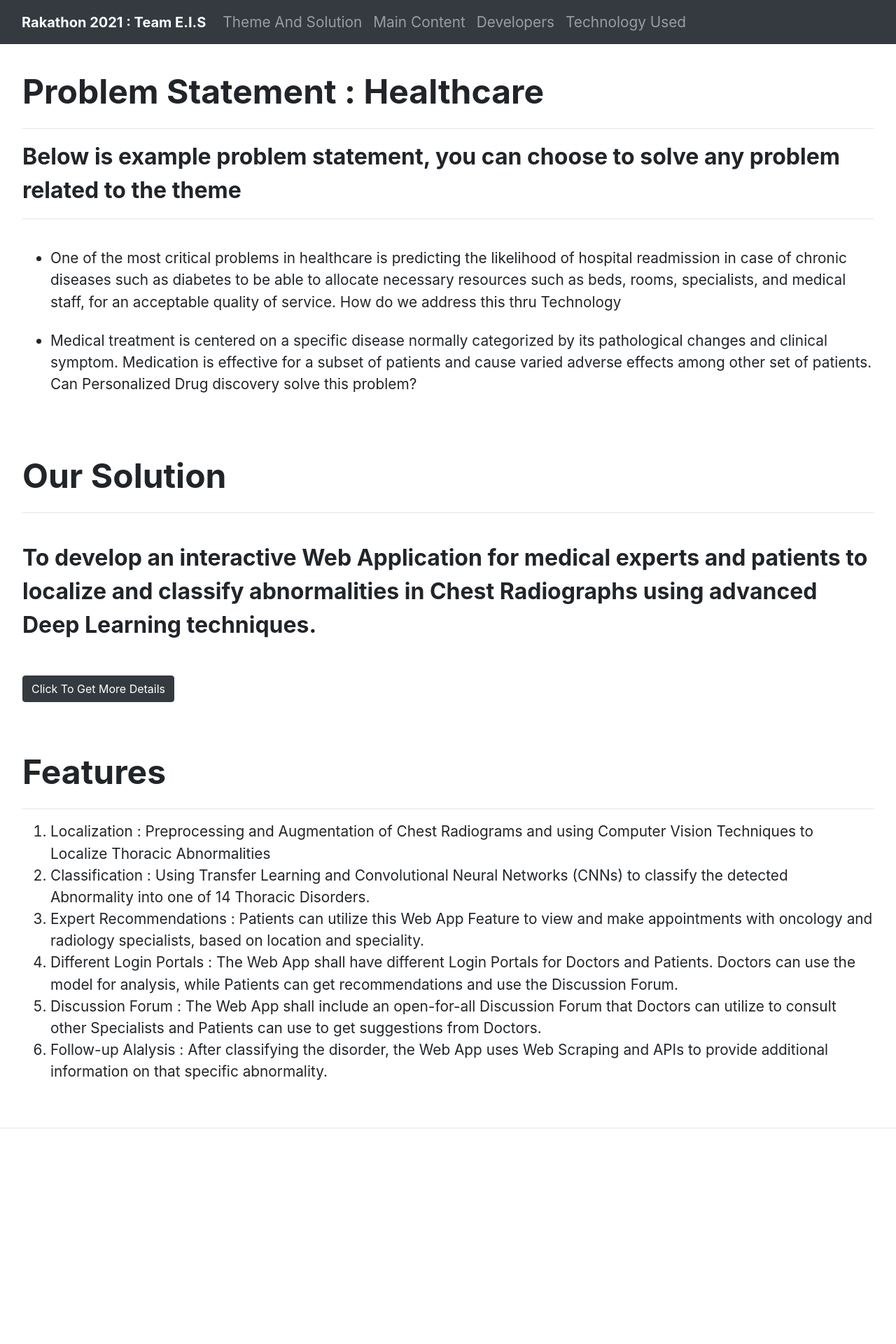
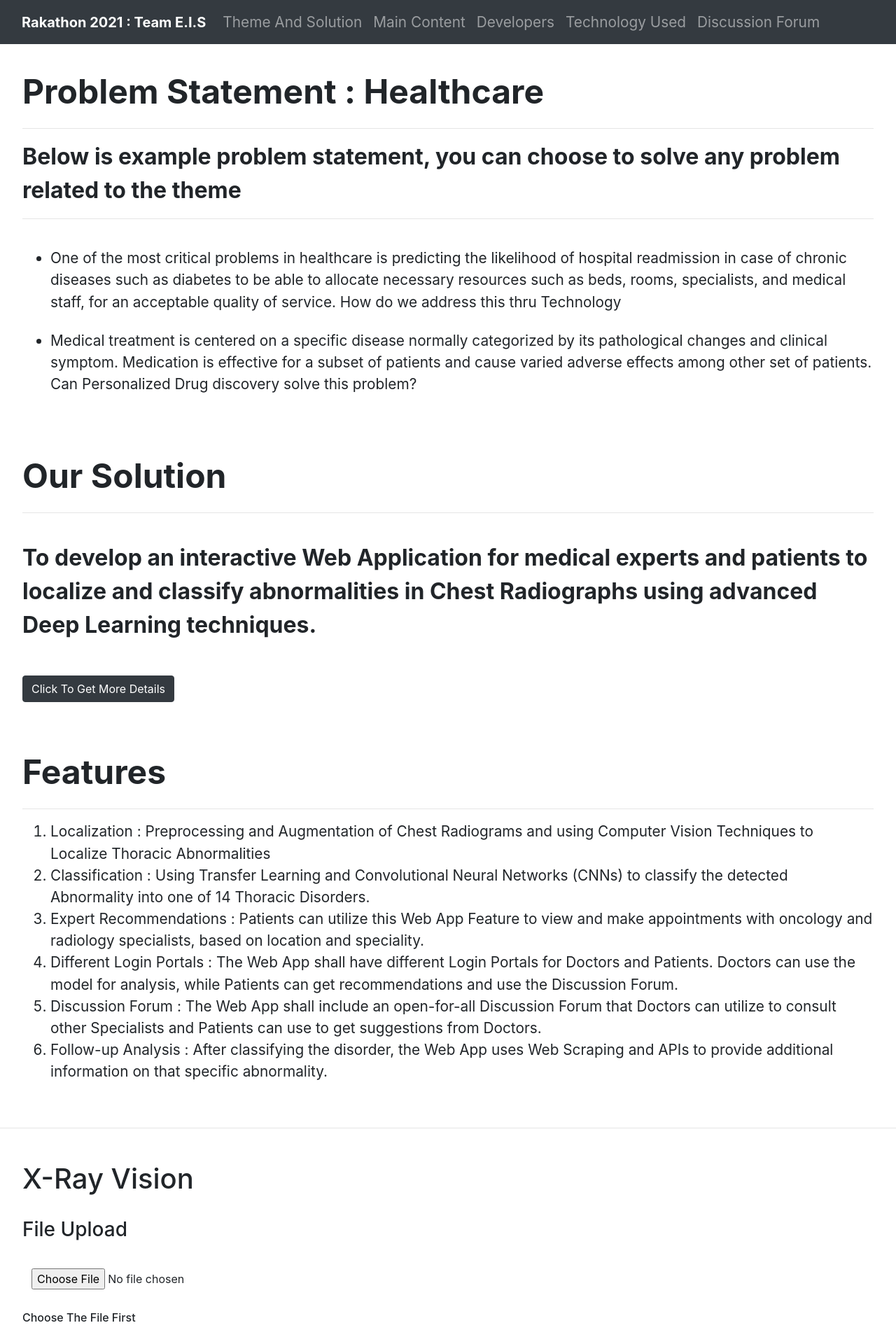
Before and after one commit to Prateek-Yashaswi/X-Ray-Vision, a React (Create React App) app: page / in a window 1280 px wide. Shown: the top 1920 px of the page at 70% size. Before the commit the page ends 1628 px from the top, so only its background shows below. Built offline with nearby package versions, Linux system fonts and the light colour scheme.

Commit message:
File Upload Done

```diff
--- a/package.json
+++ b/package.json
@@ -7,10 +7,12 @@
     "@testing-library/jest-dom": "^5.11.10",
     "@testing-library/react": "^11.2.6",
     "@testing-library/user-event": "^12.8.3",
+    "axios": "^0.21.1",
     "bootstrap": "^4.6.0",
     "react": "^17.0.2",
     "react-bootstrap": "^1.5.2",
     "react-dom": "^17.0.2",
+    "react-router-dom": "^5.2.0",
     "react-scripts": "4.0.3",
     "web-vitals": "^1.1.1"
   },
--- a/src/App.js
+++ b/src/App.js
@@ -1,14 +1,16 @@
+import React from 'react';
 import './App.css';
-
 import Header from './components/Header';
-import mainContent from './components/mainContent';
+import Content from './components/Content';
+import Mynav from './components/Mynav';
 
 function App() {
   return (
-    <div className='body'>
+  <div className='body'>
+      <Mynav/>
       <Header></Header>
-      <mainContent></mainContent>
-    </div>
+      <Content></Content>
+  </div>
   );
 }
 
--- /dev/null
+++ b/src/components/Content.css
@@ -0,0 +1,9 @@
+.desc{
+    padding: 2rem;
+    text-align: left;
+}
+
+.file-details{
+    margin-top: 10px;
+
+}
--- /dev/null
+++ b/src/components/Content.js
@@ -0,0 +1,102 @@
+import React, { Component } from 'react';
+import '../../node_modules/bootstrap/dist/css/bootstrap.min.css';
+import './Content.css';
+import axios from 'axios';
+
+class Content extends Component {
+
+    state = {
+
+        // Initially, no file is selected
+        selectedFile: null
+    };
+
+    // On file select (from the pop up)
+    onFileChange = event => {
+
+        // Update the state
+        this.setState({ selectedFile: event.target.files[0] });
+
+    };
+
+    // On file upload (click the upload button)
+    onFileUpload = () => {
+
+        // Create an object of formData
+        const formData = new FormData();
+
+        // Update the formData object
+        formData.append(
+            "myFile",
+            this.state.selectedFile,
+            this.state.selectedFile.name
+        );
+
+        // Details of the uploaded file
+        console.log(this.state.selectedFile);
+
+        // Request made to the backend api
+        // Send formData object
+        axios.post("api/uploadfile", formData);
+    };
+
+    // File content to be displayed after
+    // file upload is complete
+    fileData = () => {
+
+        if (this.state.selectedFile) {
+
+            return (
+                <div className='file-details'>
+                    <hr></hr>
+                    <h2>File Details:</h2>
+
+                    <p>File Name: {this.state.selectedFile.name}</p>
+
+
+                    <p>File Type: {this.state.selectedFile.type}</p>
+
+
+                    <p>
+                        Last Modified:{" "}
+                        {this.state.selectedFile.lastModifiedDate.toDateString()}
+                    </p>
+
+                    <button onClick={this.onFileUpload} className='upload-button btn btn-dark'>
+                        Upload!
+				</button>
+
+                </div>
+            );
+        } else {
+            return (
+                <div>
+                    <br />
+                    <h6>Choose The File First</h6>
+                </div>
+            );
+        }
+    };
+
+    render() {
+
+        return (
+            <div className="desc">
+                <h1>
+                    X-Ray Vision
+			</h1>
+                <br></br>
+                <h3>
+                    File Upload
+			</h3>
+                <br></br>
+                <div>
+                    <input type="file" onChange={this.onFileChange} className='btn input-button' />
+                </div>
+                {this.fileData()}
+            </div>
+        );
+    }
+}
+
+export default Content;
--- a/src/components/Header.css
+++ b/src/components/Header.css
@@ -1,11 +1,3 @@
-.customNav{
-    margin: 0 auto;
-}
-
-.navbar-brand{
-    font-weight: bolder;
-}
-
 .content{
     padding: 2rem;
     text-align: left;
--- a/src/components/Header.js
+++ b/src/components/Header.js
@@ -1,7 +1,7 @@
 import React from 'react';
 import './Header.css';
 import '../../node_modules/bootstrap/dist/css/bootstrap.min.css';
-import '../../node_modules/bootstrap/dist/js/bootstrap.min.js';
+import 'bootstrap/dist/js/bootstrap.min';
 
 
 function Header() {
@@ -12,32 +12,7 @@ function Header() {
 
 
     return (
-        <div id="customNav">
-            <nav class="navbar navbar-expand-lg navbar-dark bg-dark">
-                <div class="container-fluid">
-                    <a class="navbar-brand" href="#">Rakathon 2021 : Team E.I.S</a>
-                    <button class="navbar-toggler" type="button" data-bs-toggle="collapse" data-bs-target="#navbarTogglerDemo02" aria-controls="navbarTogglerDemo02" aria-expanded="false" aria-label="Toggle navigation">
-                        <span class="navbar-toggler-icon"></span>
-                    </button>
-                    <div class="collapse navbar-collapse" id="navbarTogglerDemo02">
-                        <ul class="navbar-nav me-auto mb-2 mb-lg-0">
-                            <li class="nav-item">
-                                <a class="nav-link" aria-current="page" href="#">Theme And Solution</a>
-                            </li>
-                            <li class="nav-item">
-                                <a class="nav-link" href="#">Main Content</a>
-                            </li>
-                            <li class="nav-item">
-                                <a class="nav-link" href="#">Developers</a>
-                            </li>
-                            <li class="nav-item">
-                                <a class="nav-link" href="#">Technology Used</a>
-                            </li>
-                        </ul>
-                    </div>
-                </div>
-            </nav>
-
+        <div id="content-body">
             <div className='content'>
                 <span className="content-text1">Problem Statement : Healthcare</span>
                 <hr></hr>
@@ -86,7 +61,7 @@ function Header() {
                         Discussion Forum : The Web App shall include an open-for-all Discussion Forum that Doctors can utilize to consult other Specialists and Patients can use to get suggestions from Doctors.
                     </li>
                     <li>
-                        Follow-up Alalysis : After classifying the disorder, the Web App uses Web Scraping and APIs to provide additional information on that specific abnormality.
+                        Follow-up Analysis : After classifying the disorder, the Web App uses Web Scraping and APIs to provide additional information on that specific abnormality.
                     </li>
                 </ol>
             </div>
--- /dev/null
+++ b/src/components/Mynav.css
@@ -0,0 +1,7 @@
+.customNav{
+    margin: 0 auto;
+}
+
+.navbar-brand{
+    font-weight: bolder;
+}
--- /dev/null
+++ b/src/components/Mynav.js
@@ -0,0 +1,38 @@
+import React from 'react';
+import './Mynav.css';
+
+function Mynav(){
+    return(
+        <div className='mynav'>
+            <nav class="navbar navbar-expand-lg navbar-dark bg-dark">
+                <div class="container-fluid">
+                    <a class="navbar-brand" href="#">Rakathon 2021 : Team E.I.S</a>
+                    <button class="navbar-toggler" type="button" data-bs-toggle="collapse" data-bs-target="#navbarTogglerDemo02" aria-controls="navbarTogglerDemo02" aria-expanded="false" aria-label="Toggle navigation">
+                        <span class="navbar-toggler-icon"></span>
+                    </button>
+                    <div class="collapse navbar-collapse" id="navbarTogglerDemo02">
+                        <ul class="navbar-nav me-auto mb-2 mb-lg-0">
+                            <li class="nav-item">
+                                <a class="nav-link" aria-current="page" href="#">Theme And Solution</a>
+                            </li>
+                            <li class="nav-item">
+                                <a class="nav-link" href="#">Main Content</a>
+                            </li>
+                            <li class="nav-item">
+                                <a class="nav-link" href="#">Developers</a>
+                            </li>
+                            <li class="nav-item">
+                                <a class="nav-link" href="#">Technology Used</a>
+                            </li>
+                            <li class="nav-item">
+                                <a class="nav-link" href="#">Discussion Forum</a>
+                            </li>
+                        </ul>
+                    </div>
+                </div>
+            </nav>
+        </div>
+    );
+}
+
+export default Mynav;
--- a/src/components/mainContent.js
+++ /dev/null
@@ -1,10 +0,0 @@
-import React from 'react';
-import '../../node_modules/bootstrap/dist/css/bootstrap.min.css';
-
-function mainContent(){
-    return(
-        <p>Hello Main Content</p>
-    );
-}
-
-export default mainContent;
--- a/src/index.js
+++ b/src/index.js
@@ -2,16 +2,12 @@ import React from 'react';
 import ReactDOM from 'react-dom';
 import './index.css';
 import App from './App';
-import reportWebVitals from './reportWebVitals';
 
 ReactDOM.render(
-  <React.StrictMode>
-    <App />
-  </React.StrictMode>,
+    <App />,
   document.getElementById('root')
 );
 
 // If you want to start measuring performance in your app, pass a function
 // to log results (for example: reportWebVitals(console.log))
 // or send to an analytics endpoint. Learn more: https://bit.ly/CRA-vitals
-reportWebVitals();
```
Also changed, not shown: 1 other file (tests, documents, lock files or other folders).
